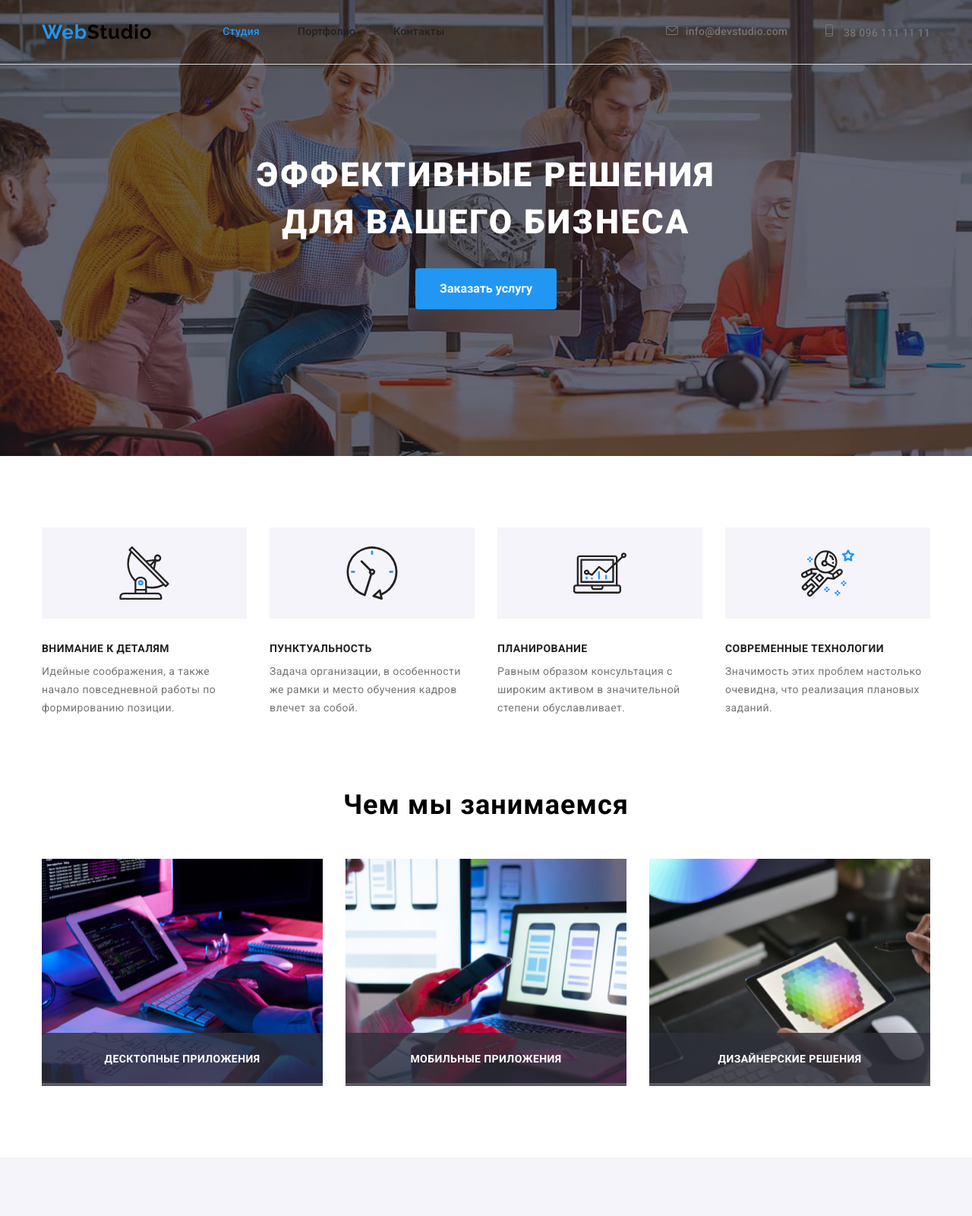
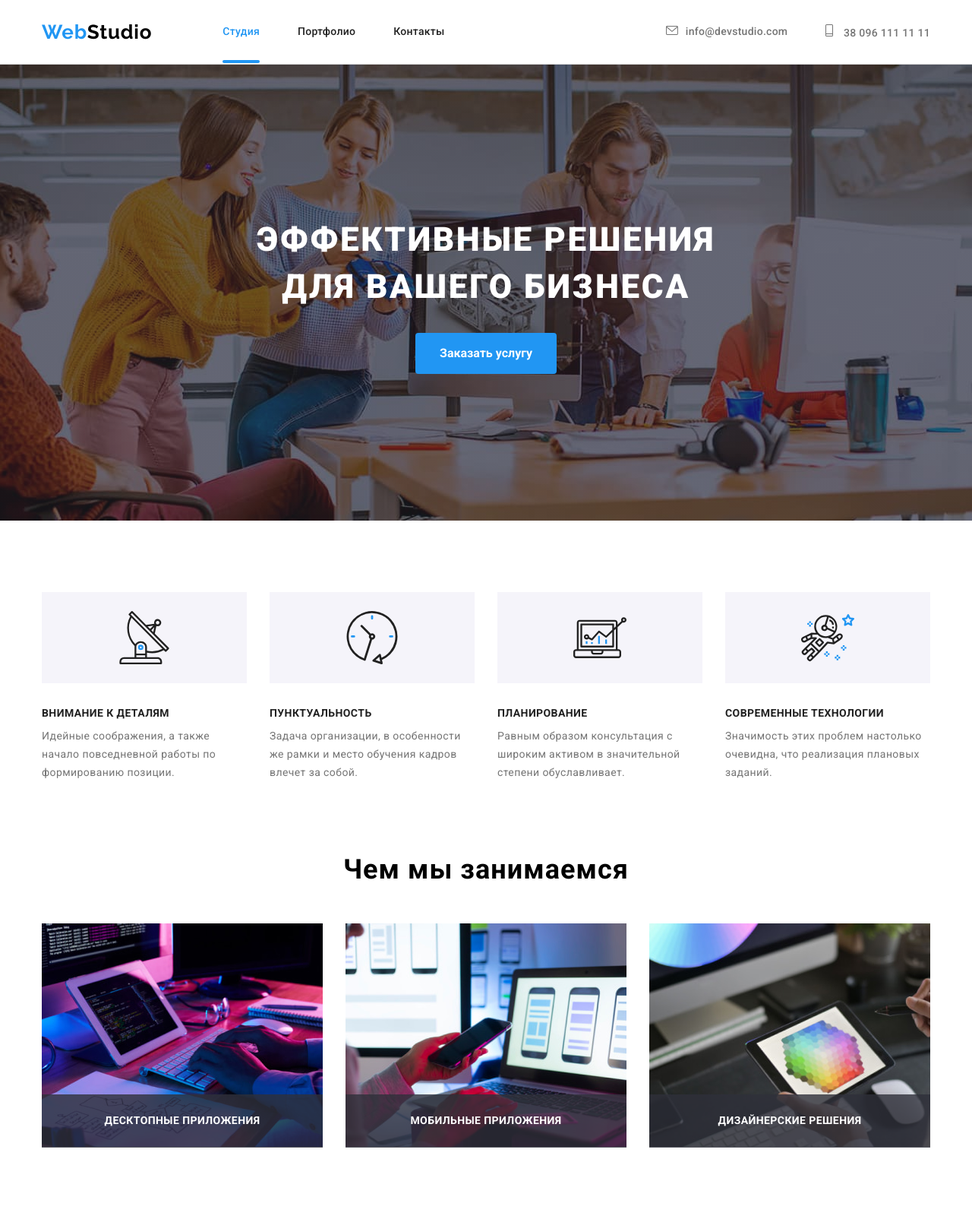
Before and after one commit to srg72/goit-markup-hw-05, a plain HTML site: page index.html in a window 1280 px wide. Shown: the top 1600 px of the page at 76% size. Drawn offline with nearby package versions, Linux system fonts and the light colour scheme.

Commit message:
Cтудія -підкреслення.відступи.heder

```diff
--- a/css/styles.css
+++ b/css/styles.css
@@ -68,12 +68,12 @@ p {
   margin: 0;
 }
 /* Header contact */
-.header {
-  position: fixed;
+/* position: fixed;
   top: 0;
   left: 0;
   width: 100%;
-  z-index: 100;
+  z-index: 100; */
+.header {
   border-bottom: 1px solid var(--lidht-bg-ol);
 }
 
@@ -167,32 +167,23 @@ p {
 .active-link[href="./portfolio.html"] {
   color: var(--accent);
 }
-/* .header-link-current {
+.nav-link-current {
   position: relative;
-  color: var(--accent-txt-cl);
-} */
-/* .header-link-current::after {
-  content: '';
+  color: var(--accent);
+}
+.nav-link-current::after {
+  content: "";
   position: absolute;
-  bottom: 20px;
+  bottom: -2px;
   left: 0;
 
   display: block;
   width: 100%;
   height: 4px;
 
-  border-radius: 4px;
-  background-color: #ff6c00;
-} */
-
-/* position: absolute;
-width: 48px;
-height: 4px;
-left: 453px;
-top: 76px;
-
-background: #2196F3;
-border-radius: 2px; */
+  border-radius: 2px;
+  background-color: var(--accent);
+}
 
 /*  hero section */
 
@@ -265,6 +256,8 @@ border-radius: 2px; */
 .hero-button:hover,
 .hero-button:focus {
   color: var(--lidht-bg-ol);
+  box-shadow: 0px 4px 4px rgba(0, 0, 0, 0.15);
+  border-radius: 4px;
 }
 
 /* button portfolio */
@@ -298,10 +291,6 @@ border-radius: 2px; */
   box-shadow: 0px 3px 1px rgba(0, 0, 0, 0.1), 0px 1px 2px rgba(0, 0, 0, 0.08),
     0px 2px 2px rgba(0, 0, 0, 0.12);
 }
-
-/* .item-image:focus .button {
-  color: var(--accent);
-} */
 
 /* Content section */
 
@@ -393,13 +382,12 @@ border-radius: 2px; */
   position: absolute;
   z-index: 50;
   right: 0;
-  bottom: 0;
+  bottom: 3px;
 
   width: 370px;
-
+  height: 70px;
   padding: 27px 0;
-  border-bottom: 0;
-  background-color: rgba(47, 48, 58, 0.8);
+  background: rgba(47, 48, 58, 0.8);
 
   font-style: normal;
   font-weight: 700;
--- a/index.html
+++ b/index.html
@@ -38,30 +38,20 @@
           >Web<span class="stud">Studio</span>
         </a>
         <!-- navigation -->
-        <!--  <nav class="header-nav"> -->
+
         <nav class="nav-list">
-          <!--  <ul class="header-list list"> -->
           <ul class="nav list header-container">
-            <!-- <li class="header-item">
-              <a class="header-link header-link-current link" href="#about">О нас</a>
-            </li -->
             <li class="nav-item">
-              <a class="link nav-link active-link" href="./index.html"
+              <a
+                class="link nav-link nav-link-current active-link"
+                href="./index.html"
                 >Студия</a
               >
             </li>
-            <!-- <li class="header-item">
-              <a class="header-link link" href="#price">Услуги и цены</a>
-            </li> -->
             <li class="nav-item">
               <a class="link nav-link" href="./portfolio.html">Портфолио</a>
             </li>
-            <!-- <li class="header-item">
-              <a class="header-link link" href="">Мастера</a>
-            </li>
-            <li class="header-item">
-              <a class="header-link link" href="#contacts">Контакты</a>
-            </li> -->
+
             <li class="nav-item">
               <a class="link nav-link" href="./index.html">Контакты</a>
             </li>
@@ -160,7 +150,6 @@
                 src="images/pictures/img-1.jpg"
                 alt="Десктопные приложения"
                 width="370"
-                height="295"
               />
               <h3 class="desk-text">Десктопные приложения</h3>
             </li>
@@ -169,7 +158,6 @@
                 src="images/pictures/img-2.jpg"
                 alt="Мобильные приложения"
                 width="370"
-                height="295"
               />
               <h3 class="desk-text">Мобильные приложения</h3>
             </li>
@@ -178,7 +166,6 @@
                 src="images/pictures/img-3.jpg"
                 alt="Дизайнерские решения"
                 width="370"
-                height="295"
               />
               <h3 class="desk-text">Дизайнерские решения</h3>
             </li>
```
Also changed, not shown: portfolio.html (+6 -4 lines).
